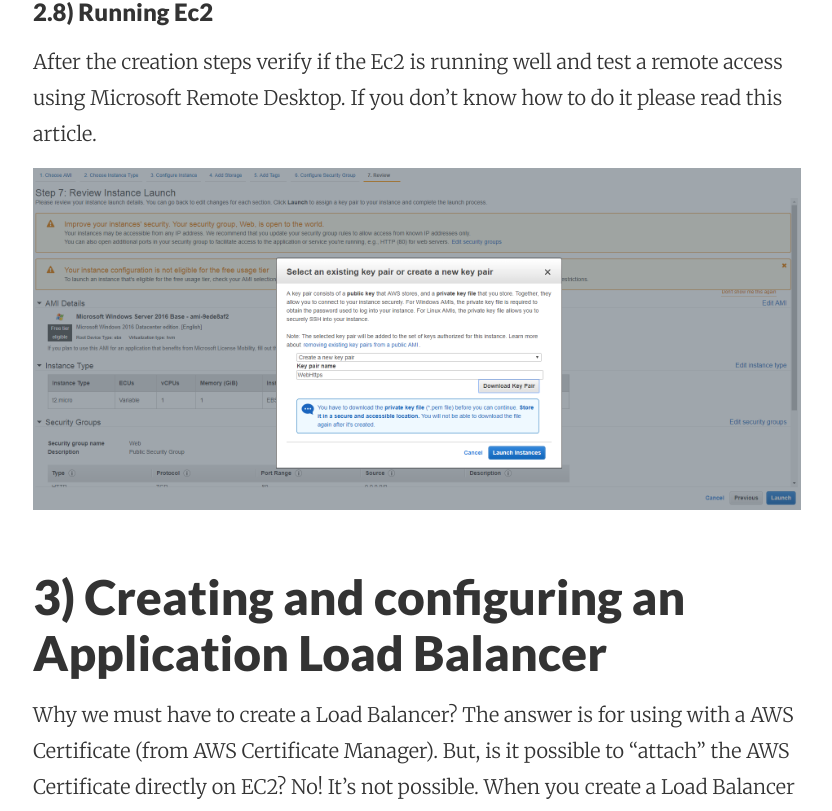
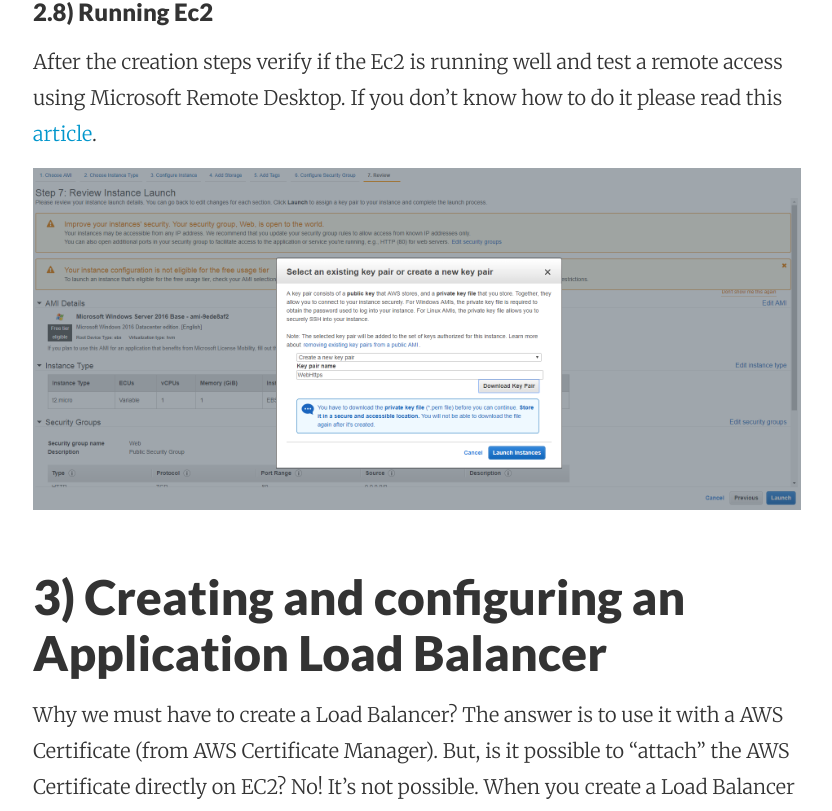
Before and after one commit to aragostinho/aragostinho.github.io, a Jekyll site: the page built from _posts/2018-04-10-configuring-https-aws-certificate-manager-on-windows-ec2.markdown, in a window 1280 px wide and 1400 px high, scrolled down 10768 px. Shown: the part 211-1022 px from the top of the window, without its empty margins (223-1055 px from the left). Built offline with Jekyll 4.4.1, drawn with Linux system fonts in a browser that asks for light colours; some of the changed text lies outside the part shown.

Commit message:
Update 2018-04-10-configuring-https-aws-certificate-manager-on-windows-ec2.markdown

```diff
--- a/_posts/2018-04-10-configuring-https-aws-certificate-manager-on-windows-ec2.markdown
+++ b/_posts/2018-04-10-configuring-https-aws-certificate-manager-on-windows-ec2.markdown
@@ -129,12 +129,12 @@
   ![Creating Key pairs](https://github.com/aragostinho/aragostinho.github.io/blob/master/_imgs/https/Image16.PNG?raw=true)
 
 ### 2.8) Running Ec2
-After the creation steps verify if the Ec2 is running well and test a remote access using Microsoft Remote Desktop. If you don't know how to do it please read this article.
+After the creation steps verify if the Ec2 is running well and test a remote access using Microsoft Remote Desktop. If you don't know how to do it please read this [article](https://docs.aws.amazon.com/AWSEC2/latest/WindowsGuide/connecting_to_windows_instance.html).
 
    ![Running Ec2](https://github.com/aragostinho/aragostinho.github.io/blob/master/_imgs/https/Image17.PNG?raw=t)
 
 ## 3) Creating and configuring an Application Load Balancer
-Why we must have to create a Load Balancer? The answer is for using with a AWS Certificate (from AWS Certificate Manager).
+Why we must have to create a Load Balancer? The answer is to use it with a AWS Certificate (from AWS Certificate Manager).
 But, is it possible to "attach" the AWS Certificate directly on EC2? No! It's not possible. When you create a Load Balancer with ACM it ables a cryptografied connection for the whole traffic, this security layer (let's say it) will be use between EC2 and DNS Zone. This is another big gain of productivity because there is no need to setup a certificate in OS (ex: Windows).
 
 **In AWS there are three options for Load Balancer:**
```
